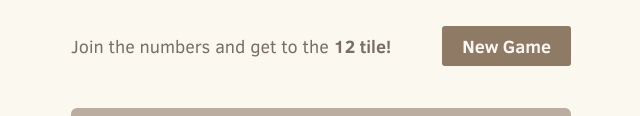
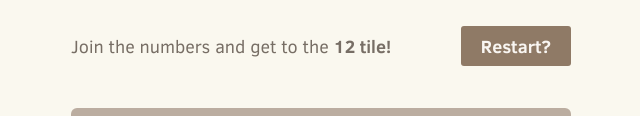
Before and after one commit to yanxxjin/11, a plain HTML site: page index.html in a window 1280 px wide. Shown: the part 166-282 px from the top of the page, without its empty margins (319-959 px from the left). Drawn offline with Linux system fonts and the light colour scheme.

Commit message:
Update index.html

```diff
--- a/index.html
+++ b/index.html
@@ -23,7 +23,7 @@
 
     <div class="above-game">
       <p class="game-intro">Join the numbers and get to the <strong>12 tile!</strong></p>
-      <a class="restart-button">New Game</a>
+      <a class="restart-button">Restart?</a>
     </div>
 
     <div class="game-container">
```
